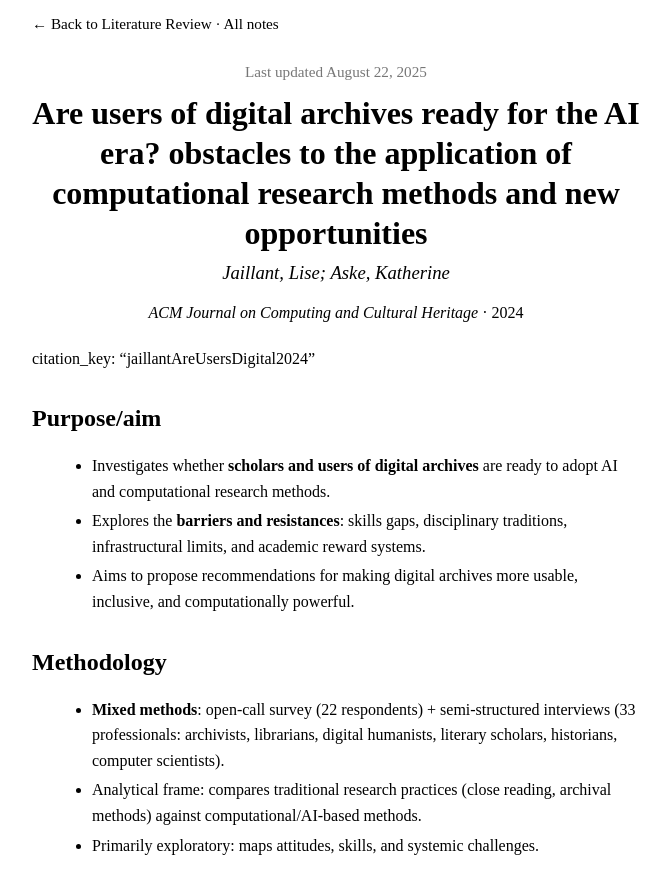
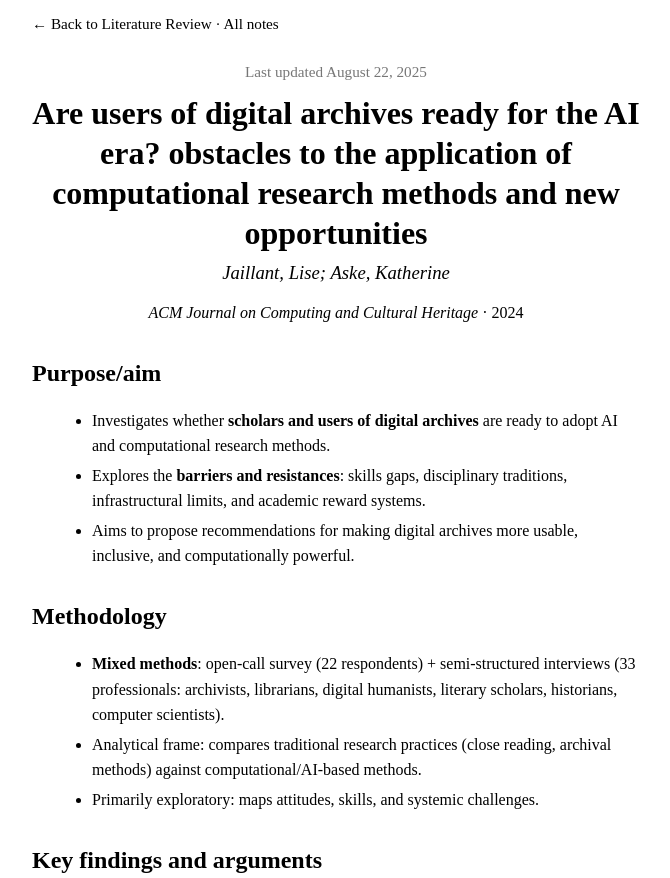
Before and after one commit to MunoMono/lit-review, a plain HTML site: page notes-html/JaillantUsersDigitalArchives2024.html in a window 1280 px wide. Shown: the top 878 px of the page, without its empty margins (304-974 px from the left). Drawn offline with Linux system fonts and the light colour scheme.

Commit message:
Completed release

```diff
--- a/notes-html/JaillantUsersDigitalArchives2024.html
+++ b/notes-html/JaillantUsersDigitalArchives2024.html
@@ -33,7 +33,6 @@ Heritage</em> · 2024</p>
 </header>
 
 <main id="content">
-<p>citation_key: “jaillantAreUsersDigital2024”</p>
 <h2 id="purposeaim">Purpose/aim</h2>
 <ul>
 <li>Investigates whether <strong>scholars and users of digital
```
Also changed, not shown: 3 other files.
